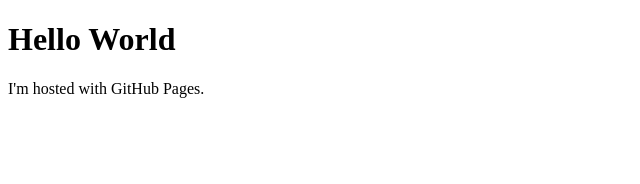
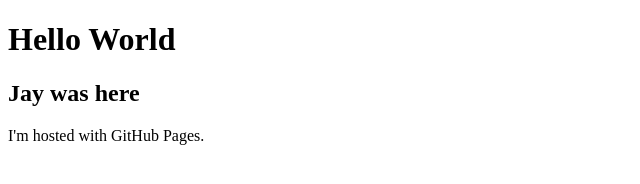
Before and after one commit to monashboardgames/monashboardgames.github.io, a plain HTML site: page index.html in a window 1280 px wide. Shown: the whole page, without its empty margins (0-640 px from the left). Drawn offline with Linux system fonts and the light colour scheme.

Commit message:
Update index.html

```diff
--- a/index.html
+++ b/index.html
@@ -2,6 +2,7 @@
 <html>
 <body>
 <h1>Hello World</h1>
+<h2>Jay was here</h1>
 <p>I'm hosted with GitHub Pages.</p>
 </body>
 </html>
```
